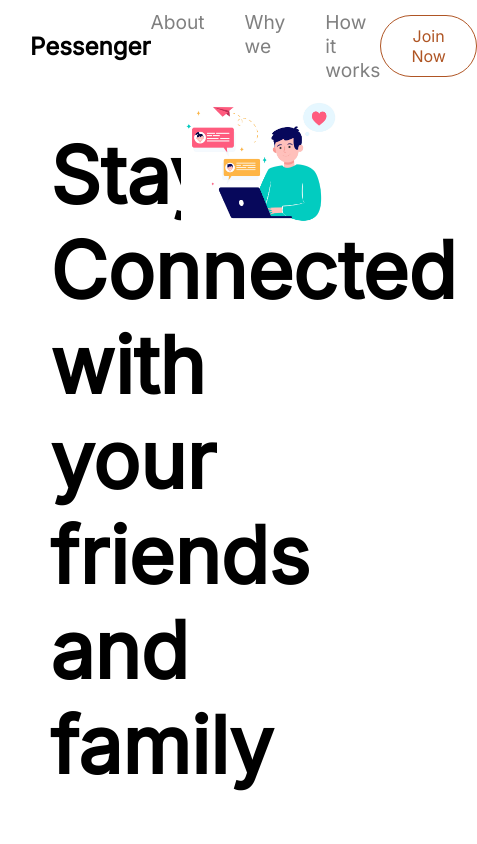
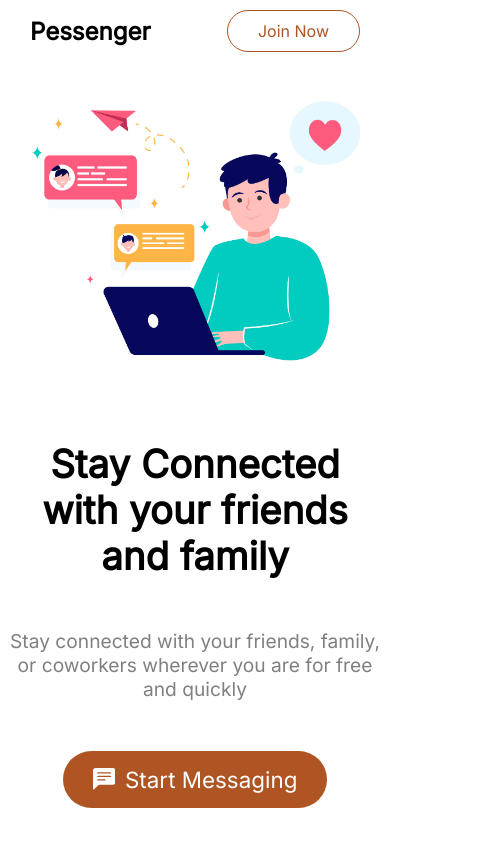
Before and after one commit to KhaledHegazy222/Pessenger, a React (Create React App) app in the folder frontend/: page / in a window 390 px wide. Shown: the top 844 px of the page, 477 px wide, since content can reach past the window. Built offline with nearby package versions, Linux system fonts and the light colour scheme; no server answers.

Commit message:
Add basic responsive design

```diff
--- a/frontend/src/App.js
+++ b/frontend/src/App.js
@@ -5,7 +5,6 @@ import { useAuth } from "./contexts/AuthContext";
 
 function App() {
   const { isLoading } = useAuth();
-  console.log(process.env.REACT_APP_API_URL);
   return <div>{isLoading ? <></> : routes}</div>;
 }
 
--- a/frontend/src/components/Account/Account.js
+++ b/frontend/src/components/Account/Account.js
@@ -5,7 +5,7 @@ import style from "./Account.module.css";
 import { useNavigate } from "react-router-dom";
 import { useAuth } from "../../contexts/AuthContext";
 
-import axios from "axios";
+import { serverAxios } from "../../utils";
 import Google from "./Google";
 
 function Account({ login }) {
@@ -13,18 +13,40 @@ function Account({ login }) {
 
   const { auth, setAuth } = useAuth();
 
-  const firstNameSignup = useRef();
-  const lastNameSignup = useRef();
-  const emailSignup = useRef();
-  const passwordSignup = useRef();
-  const confirmedPassword = useRef();
-  const emailLogin = useRef();
-  const passwordLogin = useRef();
+  const firstNameSignup = useRef(null);
+  const lastNameSignup = useRef(null);
+  const emailSignup = useRef(null);
+  const passwordSignup = useRef(null);
+  const confirmedPassword = useRef(null);
+  const emailLogin = useRef(null);
+  const passwordLogin = useRef(null);
   useEffect(() => {
     if (auth) {
       navigate("/chats");
     }
-  }, [auth]);
+
+    if (firstNameSignup.current) {
+      firstNameSignup.current.value = "";
+    }
+    if (lastNameSignup.current) {
+      lastNameSignup.current.value = "";
+    }
+    if (emailSignup.current) {
+      emailSignup.current.value = "";
+    }
+    if (passwordSignup.current) {
+      passwordSignup.current.value = "";
+    }
+    if (confirmedPassword.current) {
+      confirmedPassword.current.value = "";
+    }
+    if (emailLogin.current) {
+      emailLogin.current.value = "";
+    }
+    if (passwordLogin.current) {
+      passwordLogin.current.value = "";
+    }
+  }, [auth, login]);
   const handleSubmit = async (e) => {
     e.preventDefault();
     try {
@@ -34,7 +56,7 @@ function Account({ login }) {
           password: passwordLogin.current.value
         };
 
-        const response = await axios.post("http://localhost:3001/api/account/login/", reqBody);
+        const response = await serverAxios.post("/api/account/login/", reqBody);
         const token = response.data.token;
         setAuth(token);
         localStorage.setItem("token", token);
@@ -53,7 +75,7 @@ function Account({ login }) {
           password: passwordSignup.current.value
         };
 
-        const response = await axios.post("http://localhost:3001/api/account/signup/", reqBody);
+        const response = await serverAxios.post("/api/account/signup/", reqBody);
         const token = response.data.token;
         setAuth(token);
         localStorage.setItem("token", token);
@@ -83,16 +105,21 @@ function Account({ login }) {
           ) : (
             <>
               <div className={style.questionLine}>
-                <input type="text" placeholder="First Name" ref={firstNameSignup} />
-                <input type="text" placeholder="Last Name" ref={lastNameSignup} />
+                <input id="first_name" type="text" placeholder="First Name" ref={firstNameSignup} />
+                <input id="last_name" type="text" placeholder="Last Name" ref={lastNameSignup} />
               </div>
               <div className={style.questionLine}>
-                <input placeholder="Email" ref={emailSignup} />
+                <input id="email" placeholder="Email" ref={emailSignup} />
               </div>
 
               <div className={style.questionLine}>
-                <input placeholder="Password" type="password" ref={passwordSignup} />
-                <input placeholder="Confirm Password" type="password" ref={confirmedPassword} />
+                <input id="password" placeholder="Password" type="password" ref={passwordSignup} />
+                <input
+                  id="confirm_password"
+                  placeholder="Confirm Password"
+                  type="password"
+                  ref={confirmedPassword}
+                />
               </div>
               <div></div>
               <button>Sign Up</button>
--- a/frontend/src/components/Account/Account.module.css
+++ b/frontend/src/components/Account/Account.module.css
@@ -158,3 +158,26 @@
     transform: rotate(0);
   }
 }
+
+@media screen and (max-width: 1200px) {
+  .body {
+    min-height: 100vh;
+  }
+  .bodyContent {
+    position: absolute;
+    align-self: flex-start;
+    left: 50%;
+    border: 1px solid red;
+    transform: translateX(-50%);
+    margin-top: 220px;
+    min-width: unset;
+    max-width: unset;
+    width: clamp(300px, 70%, 500px);
+    padding: 30px 20px;
+  }
+  .imageSection {
+    flex: 1;
+    justify-content: flex-start;
+    padding: 20px;
+  }
+}
--- a/frontend/src/components/Account/Google.js
+++ b/frontend/src/components/Account/Google.js
@@ -24,7 +24,6 @@ function Google() {
           navigate("/chats");
         }}
         onError={() => {
-          console.log("Login Failed");
         }}
       />
     </GoogleOAuthProvider>
--- a/frontend/src/components/Chat/ChatMessages/ChatMessages.module.css
+++ b/frontend/src/components/Chat/ChatMessages/ChatMessages.module.css
@@ -2,7 +2,7 @@
   display: flex;
   flex-direction: column;
   grid-area: 1 / 2/ 2 / 3;
-  overflow: hidden;
+  min-width: 700px;
 }
 
 .body header {
--- a/frontend/src/components/Home/Hero/Hero.js
+++ b/frontend/src/components/Home/Hero/Hero.js
@@ -8,7 +8,11 @@ function Hero() {
   return (
     <section className={style.body}>
       <div className={style.sectionContent}>
-        <h1>Stay Connected with your friends and family</h1>
+        <h1>
+          Stay Connected <br />
+          with your friends <br />
+          and family
+        </h1>
         <p>
           Stay connected with your friends, family, or coworkers wherever you are for free and
           quickly
--- a/frontend/src/components/Home/Hero/Hero.module.css
+++ b/frontend/src/components/Home/Hero/Hero.module.css
@@ -1,7 +1,10 @@
 .body {
   display: flex;
-  align-items: flex-start;
+  align-items: center;
   padding: 10px 50px;
+  flex-wrap: wrap-reverse;
+  min-height: calc(100vh - 61px);
+  justify-content: center;
 }
 
 .body > * {
@@ -10,16 +13,17 @@
 
 .sectionContent {
   width: 45%;
+  min-width: 400px;
 }
 .sectionContent > h1 {
-  font-size: 4.9rem;
+  white-space: nowrap;
+  font-size: clamp(2.4rem, 4vw, 4.3rem);
   font-weight: 700;
-  margin-top: 20%;
   width: 80%;
 }
 
 .sectionContent > p {
-  font-size: 1.4rem;
+  font-size: clamp(1.2rem, 1.3vw, 3rem);
   color: gray;
   margin: 50px auto;
 }
@@ -34,7 +38,8 @@
   border: none;
   background-color: rgb(175, 85, 36);
   color: white;
-  font-size: 1.2rem;
+  font-size: clamp(1.4rem, 1.5vw, 3.6rem);
+  white-space: nowrap;
   font-weight: 500;
   transition: all 500ms;
 }
@@ -45,8 +50,42 @@
 }
 .imageContainer {
   flex: 1;
+  min-width: 500px;
+  max-width: 800px;
 }
 
 .imageContainer img {
   width: 100%;
 }
+
+@media screen and (max-width: 1000px) {
+  .sectionContent {
+    text-align: center;
+  }
+  .sectionContent > h1 {
+    white-space: normal;
+    margin: 0 auto;
+  }
+  .sectionContent > button {
+    margin: auto;
+  }
+}
+
+@media screen and (max-width: 700px) {
+  .sectionContent {
+    width: 100vw;
+    max-width: unset;
+    min-width: unset;
+  }
+  .imageContainer {
+    width: 100%;
+    max-width: 90vw;
+    min-width: 90vw;
+  }
+}
+
+@media screen and (max-width: 400px) {
+  .sectionContent {
+    max-width: 100vw;
+  }
+}
--- a/frontend/src/components/Navbar/Navbar.module.css
+++ b/frontend/src/components/Navbar/Navbar.module.css
@@ -40,3 +40,9 @@
   background-color: rgb(175, 85, 36);
   color: white;
 }
+
+@media screen and (max-width : 700px) {
+  .navList{
+    display: none;
+  }
+}
--- a/frontend/src/pages/Chats/Chats.module.css
+++ b/frontend/src/pages/Chats/Chats.module.css
@@ -1,5 +1,6 @@
 .pageLayout {
-  width: 100%;
+  width: 100vw;
   display: grid;
   grid-template: calc(100vh - 61px) / 1fr 3fr;
+  overflow: auto;
 }
--- a/frontend/src/pages/Chats/index.js
+++ b/frontend/src/pages/Chats/index.js
@@ -5,10 +5,10 @@ import { serverAxios } from "../../utils";
 import { useAuth } from "../../contexts/AuthContext";
 import ChatsList from "../../components/Chat/ChatsList/ChatsList";
 import ChatMessages from "../../components/Chat/ChatMessages/ChatMessages";
-
-const ENDPOINT = "http://localhost:3001";
 import { io } from "socket.io-client";
 import withAuth from "../../HOC/withAuth";
+
+const ENDPOINT = process.env.REACT_APP_API_URL;
 
 function Chats() {
   const { auth, setAuth } = useAuth();
@@ -44,6 +44,7 @@ function Chats() {
     });
 
     return () => {
+      console.log("Failed");
       socket.disconnect();
     };
   }, [auth]);
```
